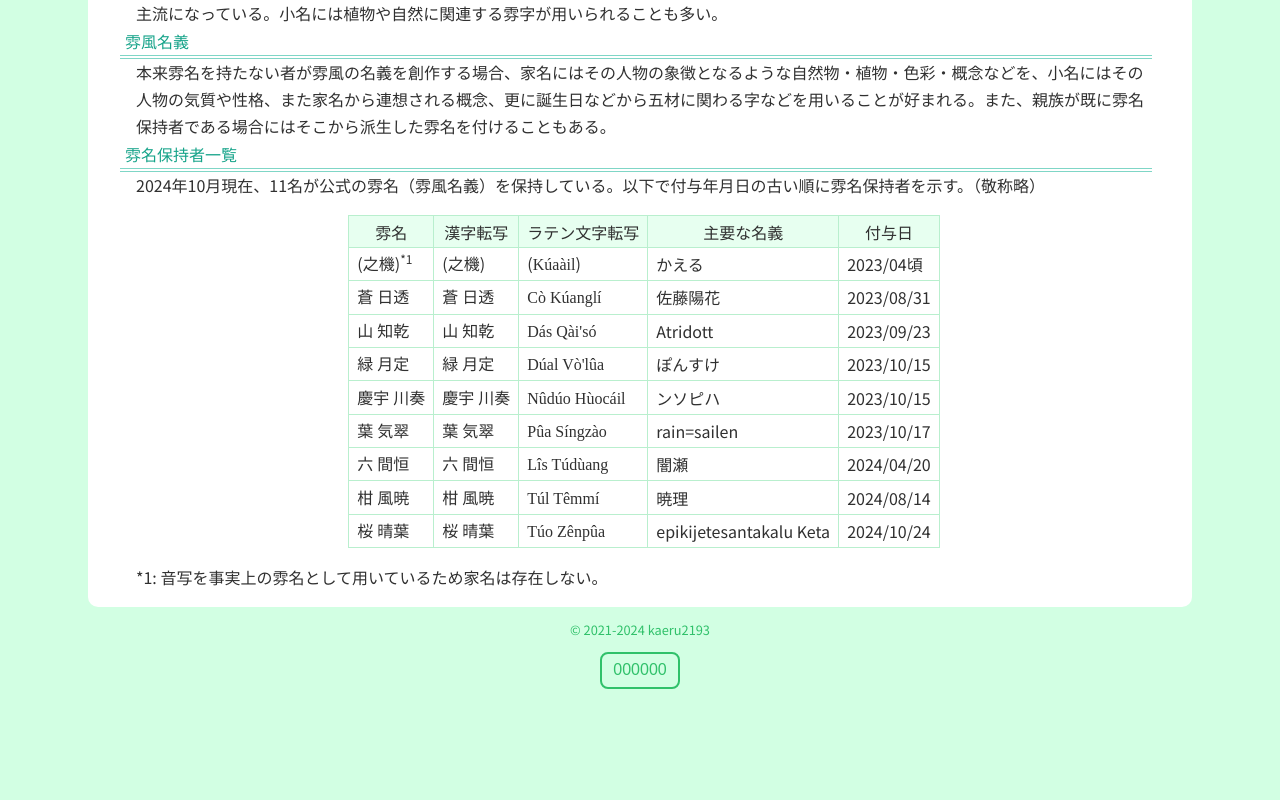
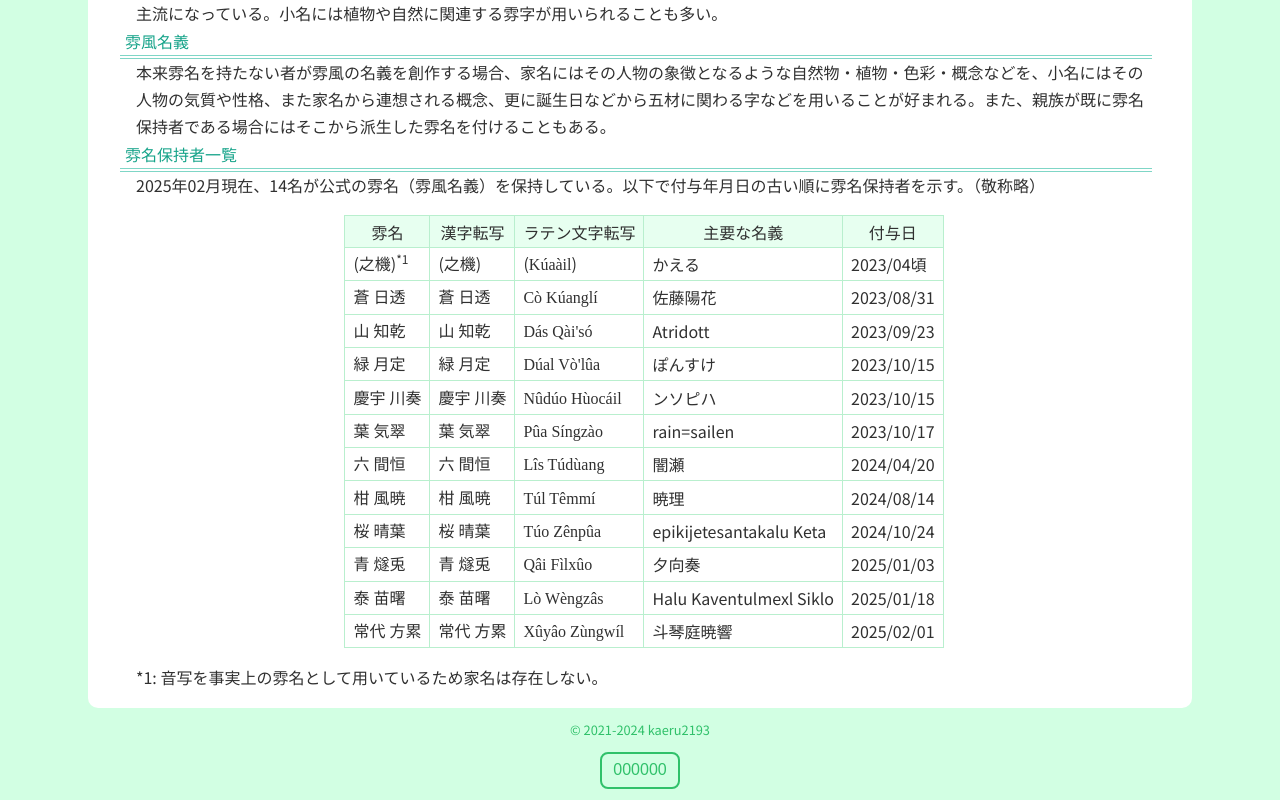
Before and after one commit to kaeru2193/kaeru-site-home, a Next.js app: page /phunlang/name in a window 1280 px wide. Shown: the part 395-1195 px from the top of the page. Before the commit the page ends 1095 px from the top, so only its background shows below. Built offline with nearby package versions, Linux system fonts and the light colour scheme; no server answers; a web font is replaced by a local one.

Commit message:
update: name.

```diff
--- a/app/(layout)/phunlang/name/page.tsx
+++ b/app/(layout)/phunlang/name/page.tsx
@@ -21,7 +21,7 @@ const Page = () => {
             </p>
             <h2>雰名保持者一覧</h2>
             <p>
-                2024年10月現在、11名が公式の雰名（雰風名義）を保持している。以下で付与年月日の古い順に雰名保持者を示す。（敬称略）
+                2025年02月現在、14名が公式の雰名（雰風名義）を保持している。以下で付与年月日の古い順に雰名保持者を示す。（敬称略）
             </p>
 
             <div className="tableBox"><table>
@@ -96,6 +96,27 @@ const Page = () => {
                         <td><Link href="https://x.com/jan__Keta">epikijetesantakalu Keta</Link></td>
                         <td>2024/10/24</td>
                     </tr>
+                    <tr>
+                        <td><span className="phun">青 燧兎</span></td>
+                        <td><span className="serif">青 燧兎</span></td>
+                        <td><span className="serif">Qâi Fìlxûo</span></td>
+                        <td><Link href="https://bsky.app/profile/yuuzakikanade.bsky.social">夕向奏</Link></td>
+                        <td>2025/01/03</td>
+                    </tr>
+                    <tr>
+                        <td><span className="phun">泰 苗曙</span></td>
+                        <td><span className="serif">泰 苗曙</span></td>
+                        <td><span className="serif">Lò Wèngzâs</span></td>
+                        <td><Link href="https://bsky.app/profile/haluksiklo.bsky.social">Halu Kaventulmexl Siklo</Link></td>
+                        <td>2025/01/18</td>
+                    </tr>
+                    <tr>
+                        <td><span className="phun">常代 方累</span></td>
+                        <td><span className="serif">常代 方累</span></td>
+                        <td><span className="serif">Xûyâo Zùngwíl</span></td>
+                        <td><Link href="https://tktb-tess.github.io/">斗琴庭暁響</Link></td>
+                        <td>2025/02/01</td>
+                    </tr>
                 </tbody>
             </table></div>
             <p>*1: 音写を事実上の雰名として用いているため家名は存在しない。</p>
```
